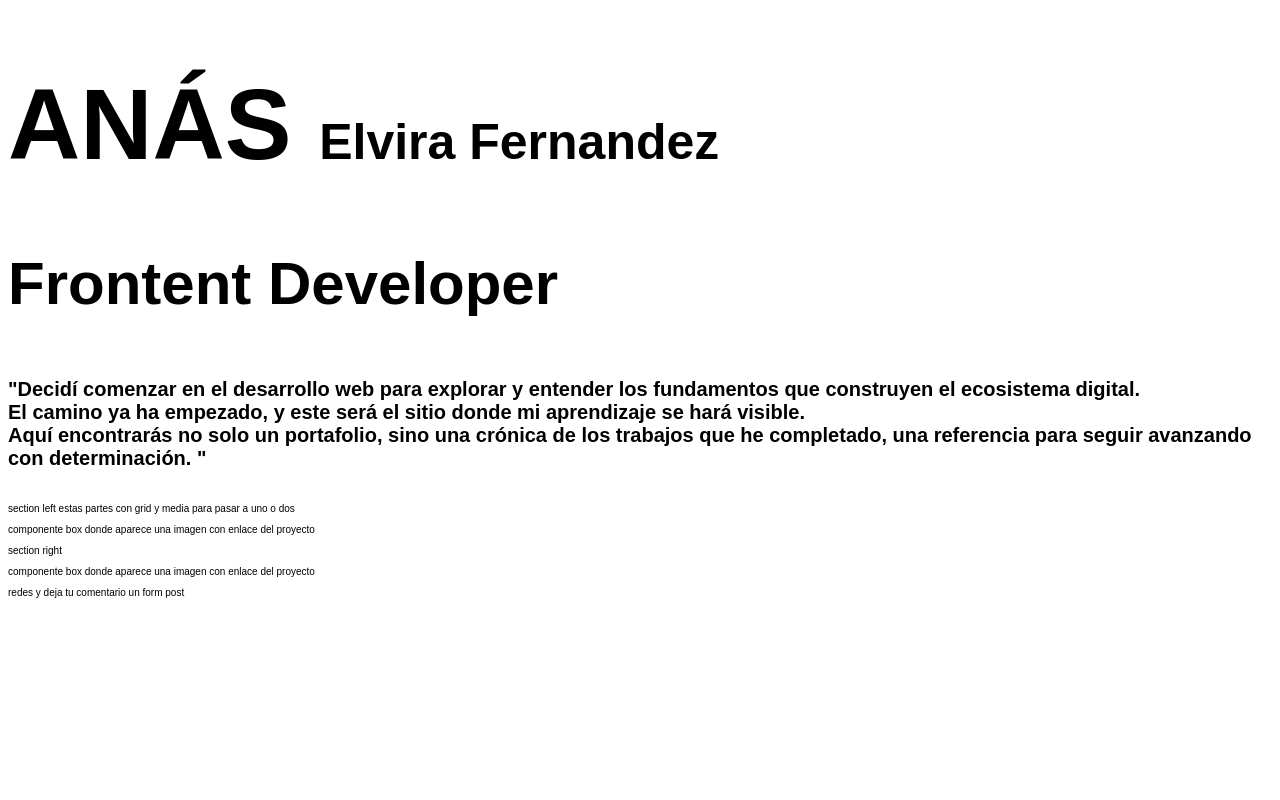
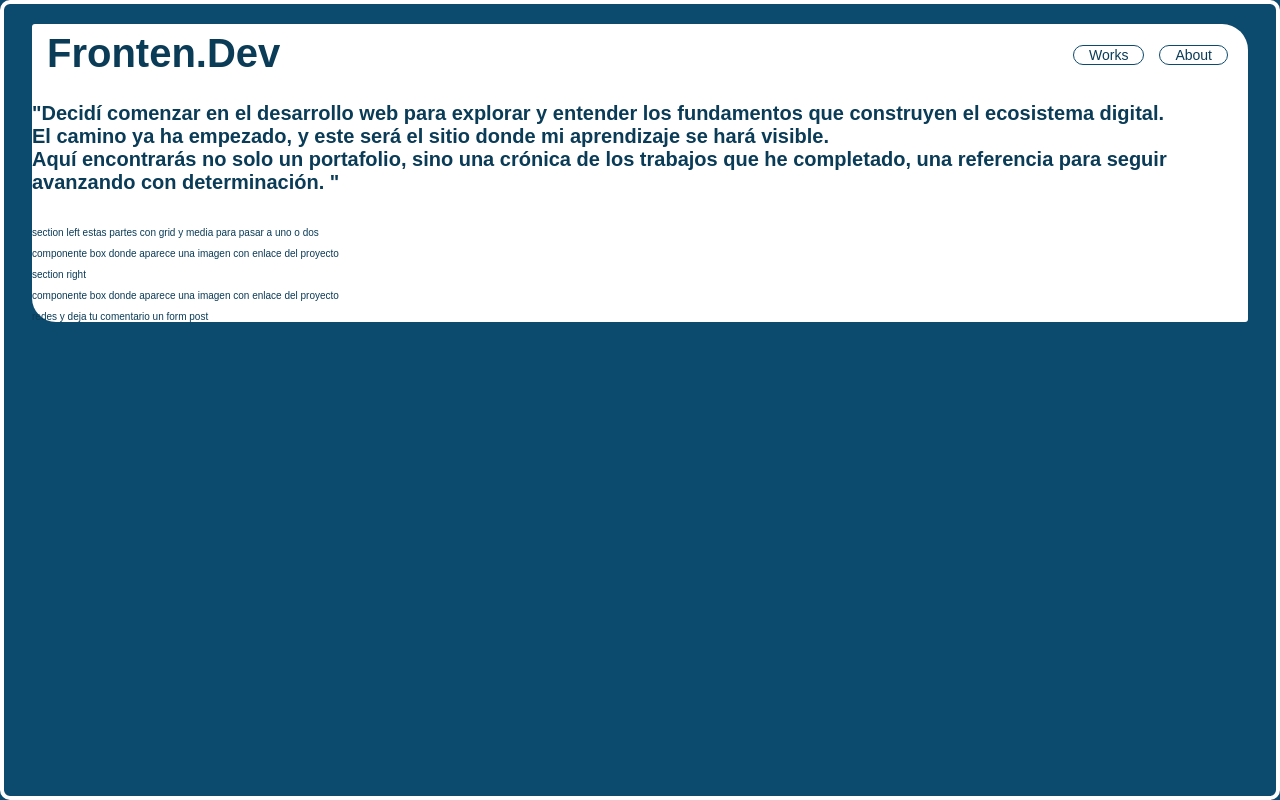
Before and after one commit to hanasolo82/anas-portfolio, a React (Vite) app: page / in a window 1280 px wide. Built offline with nearby package versions, Linux system fonts and the light colour scheme; a web font is replaced by a local one.

Commit message:
static header

```diff
--- a/src/App.jsx
+++ b/src/App.jsx
@@ -1,11 +1,8 @@
-
+import Header from "./components/Header"
 export default function App() {
   return (
-    <div>
-      <header>
-        <h1>ANÁS <span className="lastName">Elvira Fernandez</span></h1>
-        <h3>Frontent Developer</h3>
-      </header>
+    <div className="border-page">
+      <Header/>
       <main>
         <section>
           <h5>
--- /dev/null
+++ b/src/components/Header.jsx
@@ -0,0 +1,13 @@
+
+
+export default function Header() {
+    return (
+        <div className="header">
+            <h4 className="header-text">Fronten.Dev</h4>
+            <div className="header-btns">
+                <a className="works-btn">Works</a>
+                <a className="about-btn">About</a>
+            </div>
+        </div>
+    )
+}
--- a/src/index.css
+++ b/src/index.css
@@ -5,6 +5,14 @@
 html {
     font-size: 62.5%;
     font-family: 'Alpino', sans-serif;
+    color: #0a3b57;
+    background-color: #0C4A6E;
+    width: 100%;
+    height: 100%;
+    border: 0.4rem solid white;
+    border-radius: 1rem;
+    margin: 0;
+
 }
 
 h1 {font-size: 10rem;}
@@ -17,3 +25,64 @@ h6 {font-size: 1rem;}
 .lastName {
     font-size: 5rem;
 }
+
+.border-page {
+    margin: 2rem;
+    background-color: white;
+    border-top-left-radius: 0.3rem;
+    border-top-right-radius: 2.6rem;
+    border-bottom-left-radius: 2.4rem;
+    border-bottom-right-radius: 0.3rem;
+}
+
+/*-----------------header-----------------------*/
+
+.header {
+
+    display: flex;
+    flex-direction: row;
+    justify-content: space-between;
+    align-items: start;
+    padding: 0;
+
+
+}
+.header-text {
+
+    line-height: 0.74;
+    margin: 1.5rem 0 0 1.5rem ;
+    padding: 0;
+
+
+}
+.header-btns {
+
+    font-size: 1.4rem;
+    margin-top: 2.3rem;
+    margin-right: 0.5rem;
+
+
+
+
+}
+.works-btn {
+    border: 1px solid #0C4A6E;
+    border-radius: 1.5rem;
+    padding: 0.1rem 1.5rem ;
+    margin-right: 1.5rem;
+    cursor: pointer;
+    transition: background-color 0.6s ease
+}
+.about-btn {
+    border: 1px solid #0C4A6E;
+    padding: 0.1rem 1.5rem;
+    border-radius: 1.5rem;
+    margin-right: 1.5rem;
+    cursor: pointer;
+    transition: background-color 0.6s ease
+}
+a:hover {
+    background-color: #0C4A6E;
+    color: white;
+    border: 1px solid #0C4A6E;
+}
```
